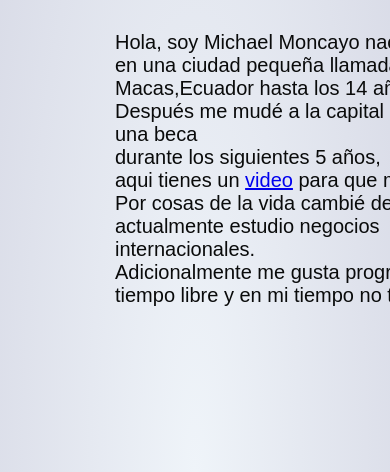
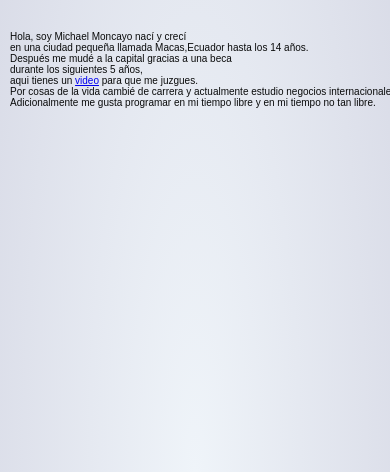
Before and after one commit to Moncayo1329/main, a plain HTML site: page About.html in a window 390 px wide. Shown: the part 372-844 px from the top of the page. Drawn offline with Linux system fonts and the light colour scheme.

Commit message:
well not end

```diff
--- a/aboutstyle.css
+++ b/aboutstyle.css
@@ -193,8 +193,8 @@ body {
 @media screen and (max-width:900px) {
   .bio {
     position: relative;
-    left: 115px;
-    font-size: 20px;
+    left: 10px;
+    font-size: 10px;
     top:19%;
 
   }
```
Also changed, not shown: Blog.html (+0 -2 lines).
